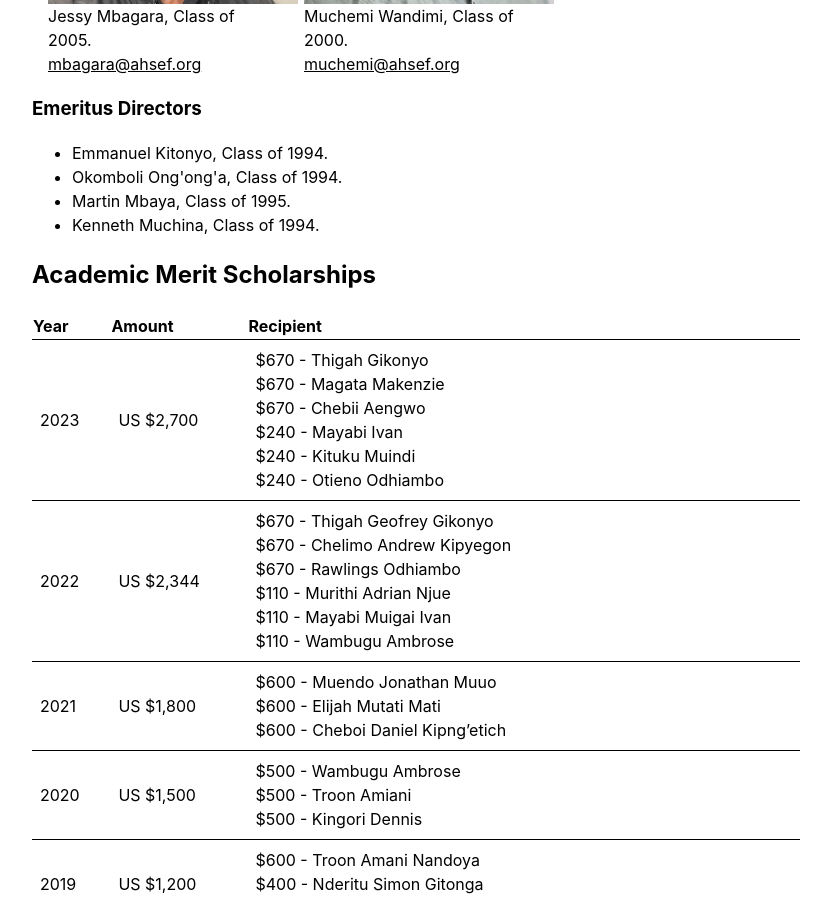
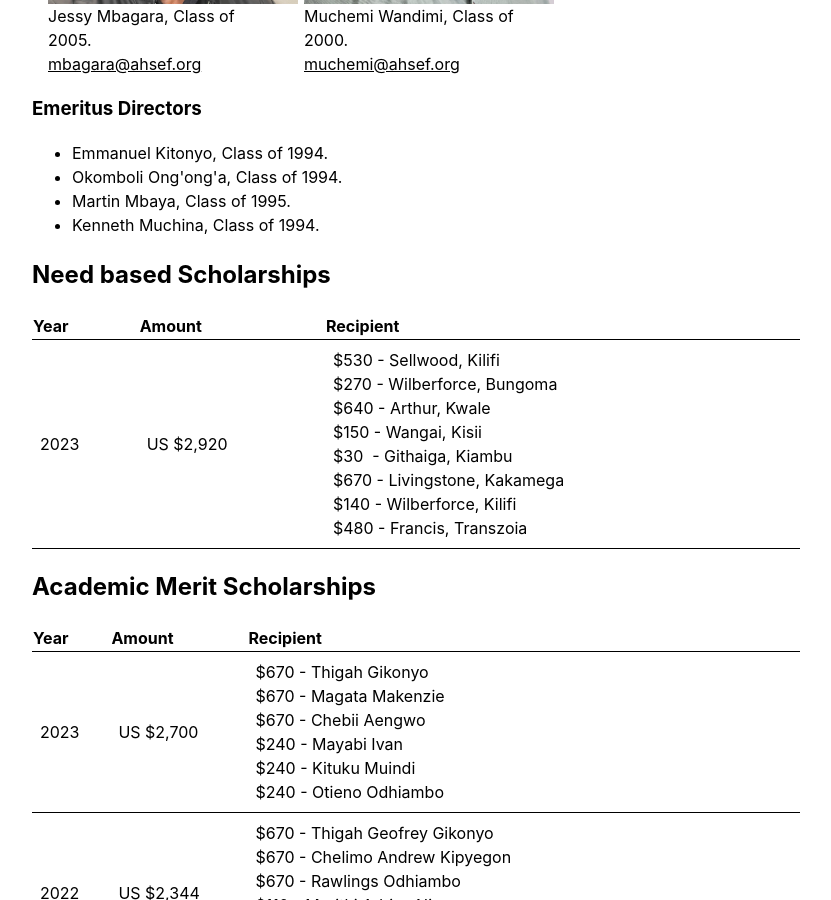
Before and after one commit to ahsef/ahsef.github.io, a Jekyll site: the page built from _pages/about.html, in a window 1280 px wide and 900 px high, scrolled down 868 px. Shown: the whole window, without its empty margins (224-1055 px from the left). Built offline with Jekyll 4.4.1, drawn with Linux system fonts in a browser that asks for light colours.

Commit message:
Add need based recipients

```diff
--- a/_pages/about.html
+++ b/_pages/about.html
@@ -50,6 +50,35 @@ layout: default
     <li>Kenneth Muchina, Class of 1994.</li>
 </ul>
 </div>
+<h2>Need based Scholarships</h2>
+<div>
+<table>
+	<thead><tr>
+		<th>Year</th>
+		<th>Amount</th>
+		<th>Recipient</th>
+	</tr>
+	</thead>
+	<tbody>
+	<tr>
+		<td>2023</td>
+		<td>US $2,920</td>
+		<td>
+<pre>
+$530 - Sellwood, Kilifi
+$270 - Wilberforce, Bungoma
+$640 - Arthur, Kwale
+$150 - Wangai, Kisii
+$30  - Githaiga, Kiambu
+$670 - Livingstone, Kakamega
+$140 - Wilberforce, Kilifi
+$480 - Francis, Transzoia
+</pre>
+		</td>
+	</tr>
+</tbody>
+</table>
+
 
 <h2>Academic Merit Scholarships</h2>
 <div>
```
